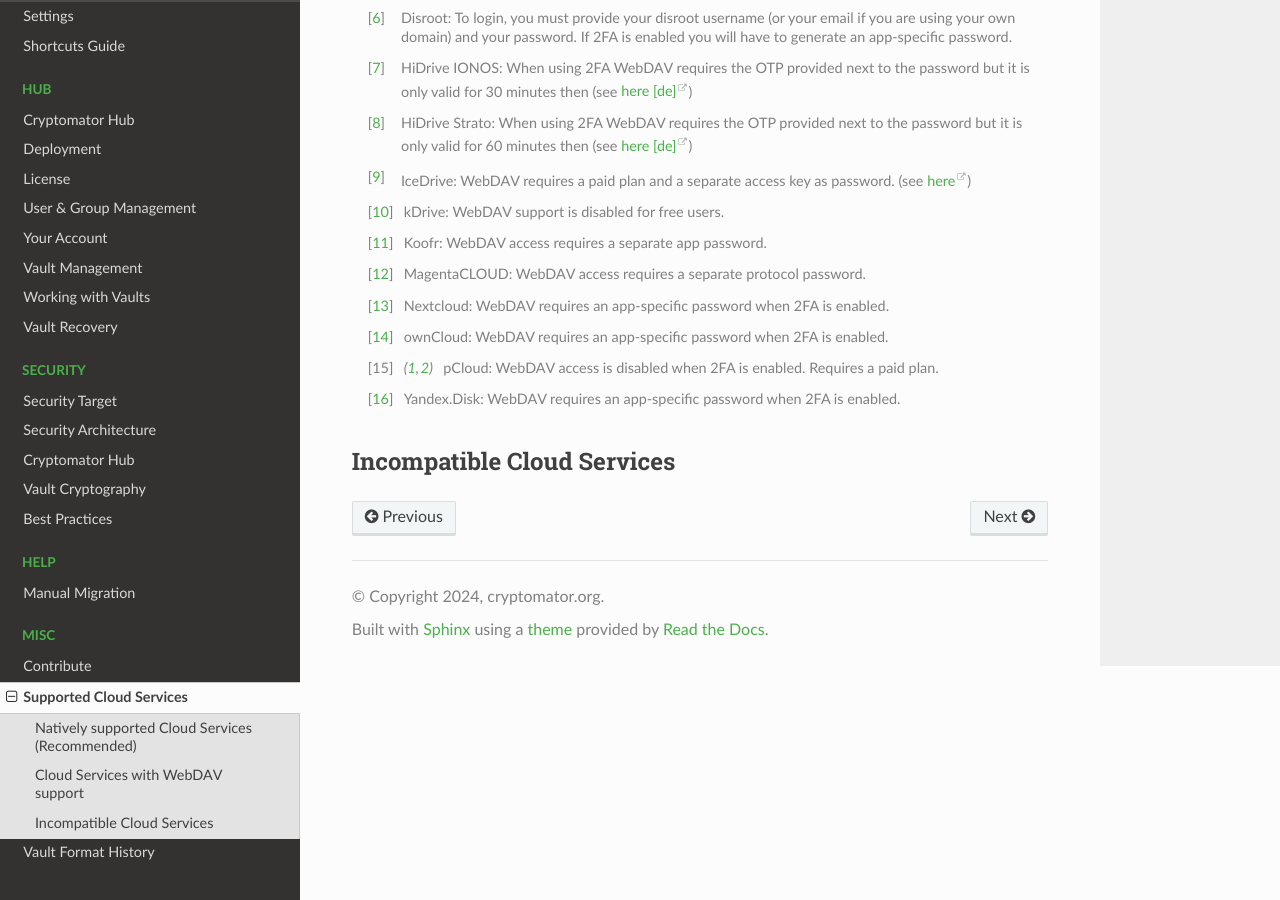
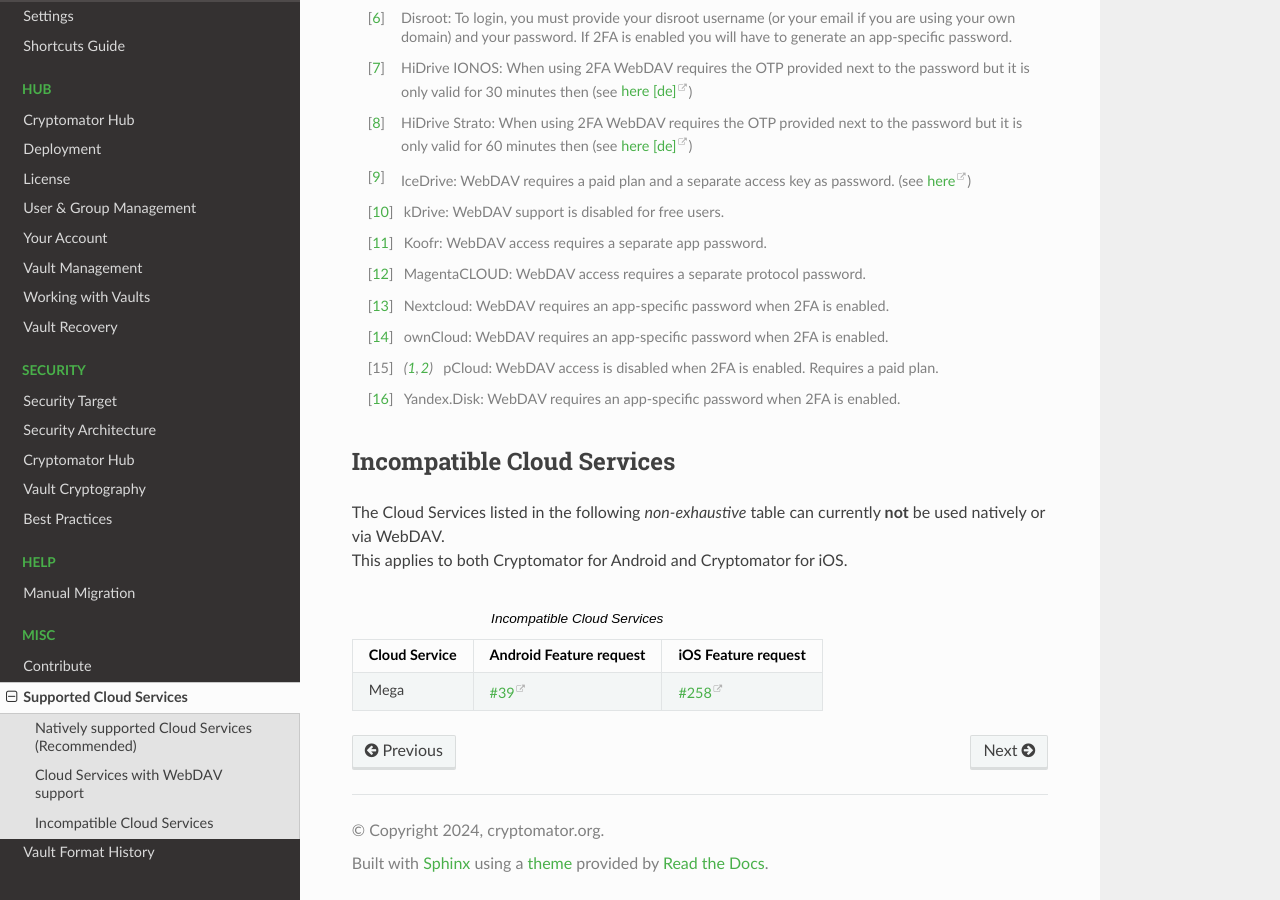
Before and after one commit to cryptomator/docs, a Sphinx documentation site: the page built from source/misc/supported-cloud-services.rst, in a window 1280 px wide and 900 px high, scrolled down 2740 px. Built offline with Sphinx 7.4.7 and the Read the Docs theme 2.0.0, drawn with Linux system fonts in a browser that asks for light colours.

Commit message:
Added "Incompatible Cloud Services" section

```diff
--- /dev/null
+++ b/source/_static/csv/incompatible-clouds.csv
@@ -0,0 +1,2 @@
+"Cloud Service","Android Feature request","iOS Feature request"
+"Mega","`#39 <https://github.com/cryptomator/android/issues/39>`_","`#258 <https://github.com/cryptomator/ios/issues/258>`_"
--- a/source/misc/supported-cloud-services.rst
+++ b/source/misc/supported-cloud-services.rst
@@ -79,3 +79,10 @@
 
 Incompatible Cloud Services
 ---------------------------
+
+| The Cloud Services listed in the following *non-exhaustive* table can currently **not** be used natively or via WebDAV.
+| This applies to both Cryptomator for Android and Cryptomator for iOS.
+
+.. csv-table:: Incompatible Cloud Services
+   :header-rows: 1
+   :file: ../_static/csv/incompatible-clouds.csv
```
